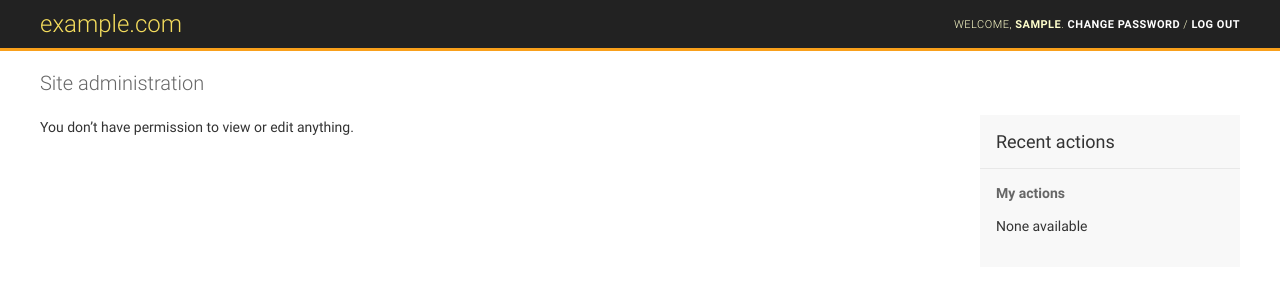
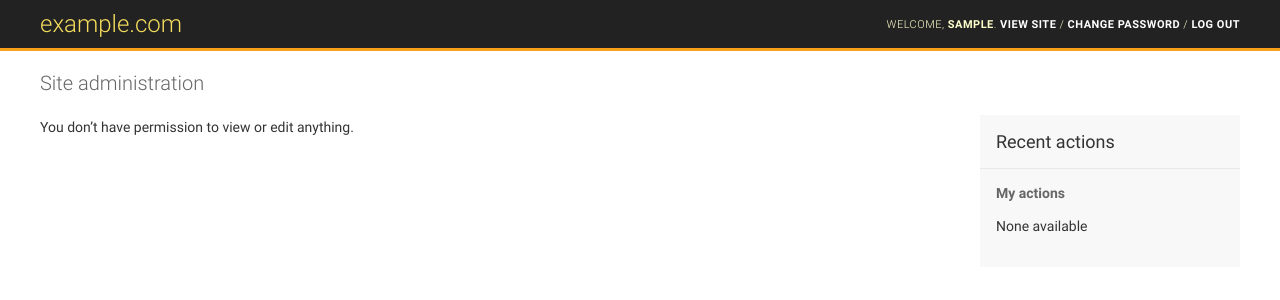
Before and after one commit to erdnaxe/AuroReservation, a Django app: page / in a window 1280 px wide. Shown: the top 300 px of the page. Run offline with Django 3.2, Linux system fonts and the light colour scheme; the visitor is signed in with stand-in values (Sample User, id 1); data comes from the database, SQL or seed files in the repository; data that the repository does not hold is empty.

Commit message:
Add back to site button

```diff
--- a/templates/admin/base_site.html
+++ b/templates/admin/base_site.html
@@ -23,6 +23,9 @@ SPDX-License-Identifier: GPL-2.0-or-later
                 <strong>{% firstof user.get_short_name user.get_username %}</strong>.
             {% endblock %}
             {% block userlinks %}
+                {% if site_url %}
+                    <a href="{{ site_url }}">{% trans 'View site' %}</a> /
+                {% endif %}
                 {% if available_apps %}
                     {% for app in available_apps %}
                         <span class="dropdown">
```
